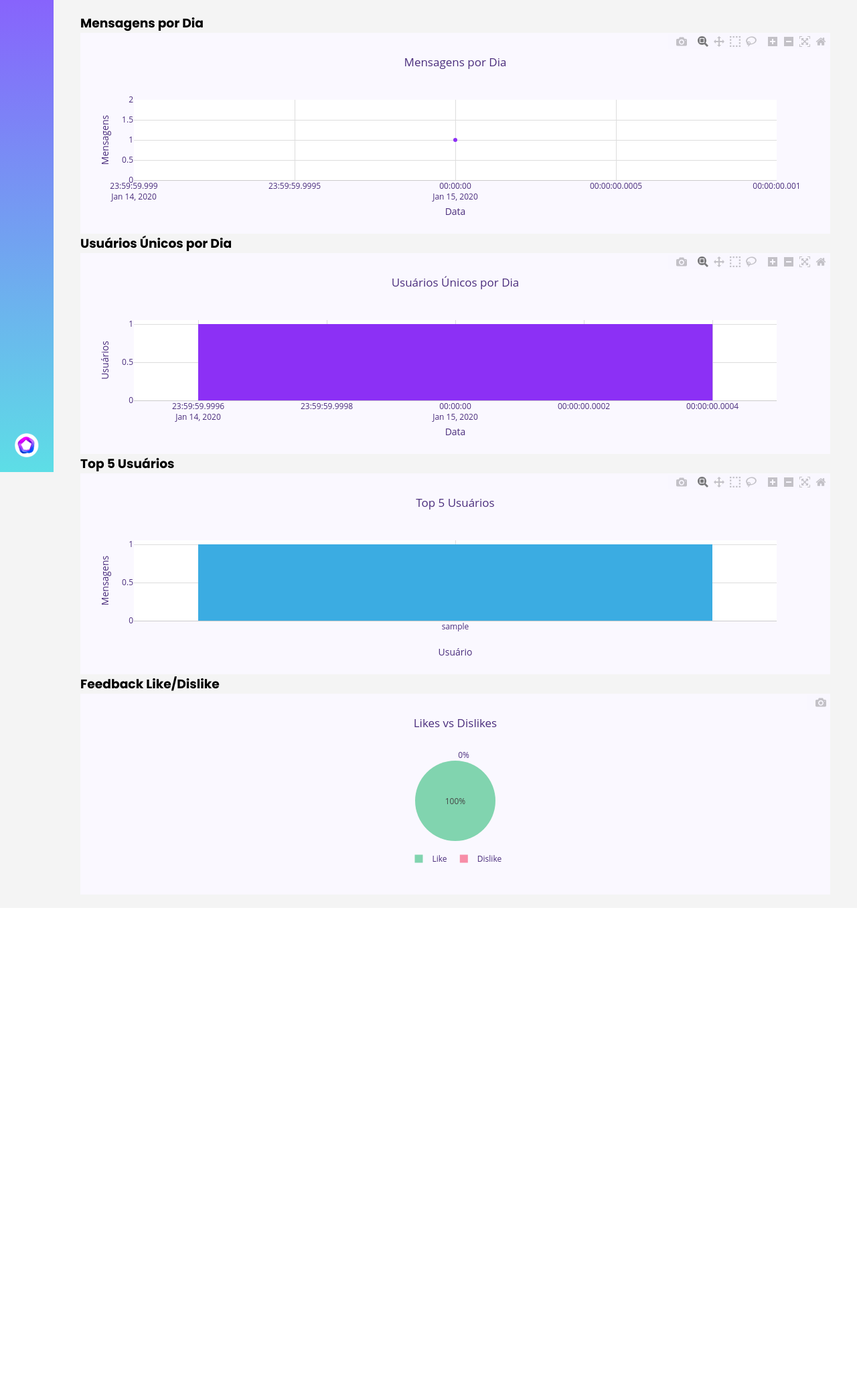
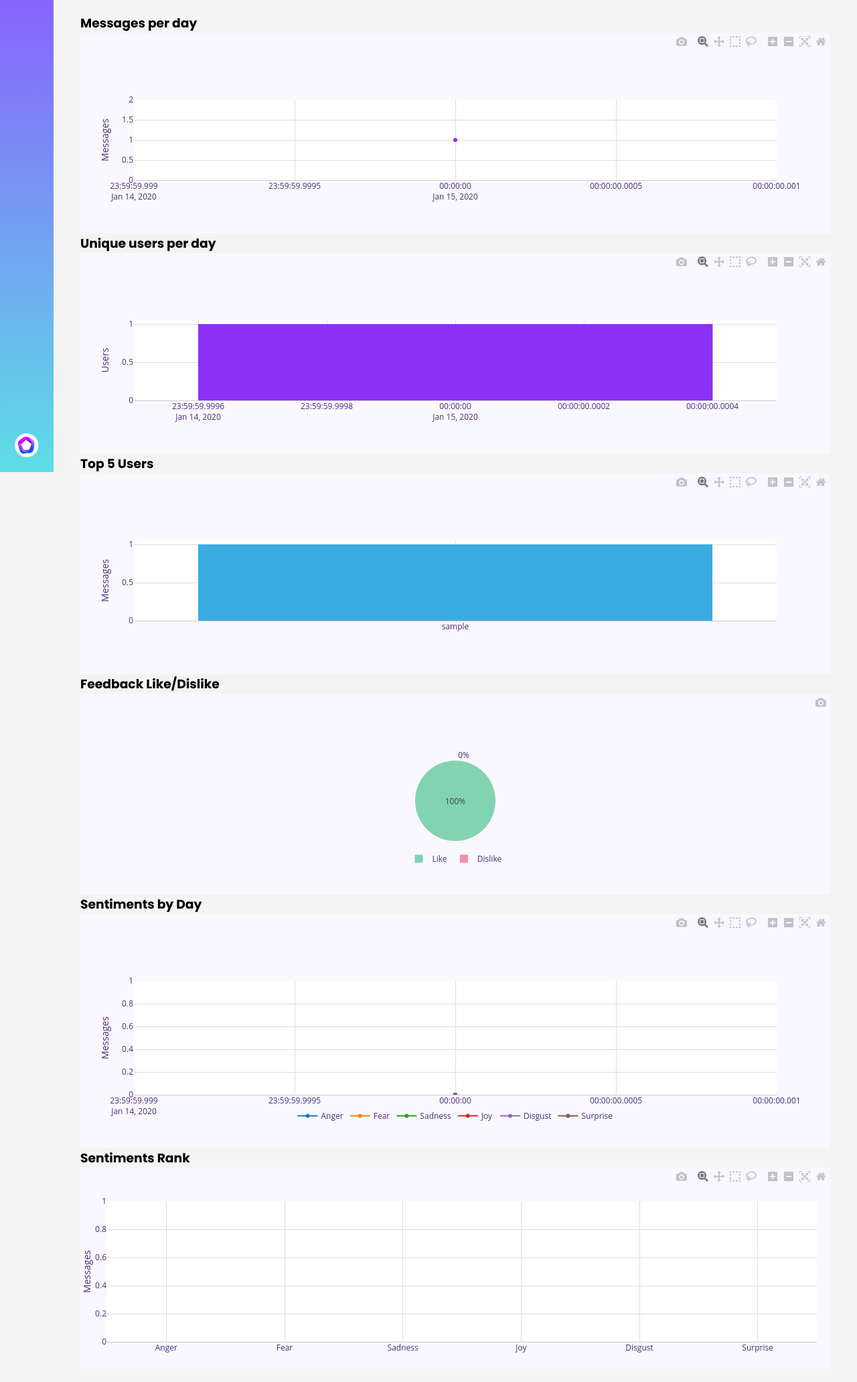
Before and after one commit to streamlit/llm-examples, a Django app: page /app/dashboard in a window 1280 px wide. Shown: the part 95-2159 px from the top of the page at 67% size. Before the commit the page ends 1384 px from the top, so only its background shows below. Run offline with Django 5.2, Linux system fonts and the light colour scheme; a user stored in the database is signed in; tables that the repository leaves empty hold one stand-in row (values such as "Sample post"); some libraries are stand-ins or nearby versions.

Commit message:
graphs adjustments

```diff
--- a/happy-kids/api/models.py
+++ b/happy-kids/api/models.py
@@ -20,6 +20,7 @@ class UsersMilestones(models.Model):
 class chat_memories(models.Model):
     user_id = models.CharField(max_length=100)
     user_message = models.TextField()
+    user_message_sentiment = models.CharField(max_length=20, blank=True, null=True)
     chat_message = models.TextField()
     date_time = models.DateTimeField(auto_now_add=True)
 
--- a/happy-kids/frontend/templates/frontend/dashboard.html
+++ b/happy-kids/frontend/templates/frontend/dashboard.html
@@ -19,23 +19,32 @@
 
             <div class="dashboard-grid" style="width: 100%; max-width: 100%; margin: 0 auto; padding: 20px;">
                 <div class="dashboard-card">
-                    <h3>Mensagens por Dia</h3>
+                    <h3>Messages per day</h3>
                     <div id="chat-messages-graph" style="height:300px; width: 100%;"></div>
                 </div>
 
                 <div class="dashboard-card">
-                    <h3>Usuários Únicos por Dia</h3>
+                    <h3>Unique users per day</h3>
                     <div id="unique-users-graph" style="height:300px; width: 100%;"></div>
                 </div>
 
                 <div class="dashboard-card">
-                    <h3>Top 5 Usuários</h3>
+                    <h3>Top 5 Users</h3>
                     <div id="top-users-graph" style="height:300px; width: 100%;"></div>
                 </div>
 
                 <div class="dashboard-card">
                     <h3>Feedback Like/Dislike</h3>
                     <div id="feedback-pie" style="height:300px; width: 100%;"></div>
+                </div>
+
+                <div class="dashboard-card">
+                    <h3>Sentiments by Day</h3>
+                    <div id="sentiment-graph" style="height:350px; width: 100%;"></div>
+                </div>
+                <div class="dashboard-card">
+                    <h3>Sentiments Rank</h3>
+                    <div id="sentiment-bar-graph" style="height:300px; width: 100%;"></div>
                 </div>
             </div>
         </div>
@@ -46,14 +55,13 @@
     const plotConfig = {
         responsive: true,
         displaylogo: false,
-        displayModeBar: true // ou 'hover' se quiser só ao passar o mouse
+        displayModeBar: true
     };
 
-    // Paleta personalizada mais próxima do CSS da aplicação
     const customLayout = {
-        paper_bgcolor: "#faf8ff",   // fundo lilás super claro
-        plot_bgcolor: "#ffffff",    // fundo interno branco
-        font: {color: "#4a2d7c"},   // roxo institucional
+        paper_bgcolor: "#faf8ff",
+        plot_bgcolor: "#ffffff",
+        font: {color: "#4a2d7c"},
         xaxis: {
             gridcolor: '#ddd',
             zerolinecolor: '#ccc',
@@ -70,45 +78,41 @@
         title: {font: {color: "#4a2d7c"}}
     };
 
-    // Dados vindos do Django
     const chatDates = {{ chat_dates_json|safe }};
     const minDate = chatDates.length > 0 ? chatDates[0] : null;
 
-    // Mensagens por dia
+    // Messages per day
     Plotly.newPlot('chat-messages-graph', [{
         x: chatDates,
         y: {{ chat_counts_json|safe }},
         type: 'scatter',
         mode: 'lines+markers',
-        marker: {color: '#8c30f5'} // roxo vibrante
+        marker: {color: '#8c30f5'}
     }], Object.assign({}, customLayout, {
-        title: 'Mensagens por Dia',
-        xaxis: Object.assign({}, customLayout.xaxis, {title: 'Data', range: [minDate, null]}),
-        yaxis: Object.assign({}, customLayout.yaxis, {title: 'Mensagens'})
+        xaxis: Object.assign({}, customLayout.xaxis, {range: [minDate, null]}),
+        yaxis: Object.assign({}, customLayout.yaxis, {title: 'Messages'})
     }), plotConfig);
 
-    // Usuários únicos por dia
+    //Unique users per day
     Plotly.newPlot('unique-users-graph', [{
         x: {{ unique_user_dates_json|safe }},
         y: {{ unique_user_counts_json|safe }},
         type: 'bar',
         marker: {color: '#8c30f5'}
     }], Object.assign({}, customLayout, {
-        title: 'Usuários Únicos por Dia',
-        xaxis: Object.assign({}, customLayout.xaxis, {title: 'Data'}),
-        yaxis: Object.assign({}, customLayout.yaxis, {title: 'Usuários'})
+        xaxis: Object.assign({}, customLayout.xaxis),
+        yaxis: Object.assign({}, customLayout.yaxis, {title: 'Users'})
     }), plotConfig);
 
-    // Top usuários
+    // Top 5 Users
     Plotly.newPlot('top-users-graph', [{
         x: {{ top_usernames_json|safe }},
         y: {{ top_user_counts_json|safe }},
         type: 'bar',
-        marker: {color: '#3bace2'} // azul institucional
+        marker: {color: '#3bace2'}
     }], Object.assign({}, customLayout, {
-        title: 'Top 5 Usuários',
-        xaxis: Object.assign({}, customLayout.xaxis, {title: 'Usuário'}),
-        yaxis: Object.assign({}, customLayout.yaxis, {title: 'Mensagens'})
+        xaxis: Object.assign({}, customLayout.xaxis),
+        yaxis: Object.assign({}, customLayout.yaxis, {title: 'Messages'})
     }), plotConfig);
 
     // Feedback Pie
@@ -118,9 +122,37 @@
         type: 'pie',
         marker: {colors: ['#81d4af', '#f78da7']},
     }], Object.assign({}, customLayout, {
-        title: 'Likes vs Dislikes',
         legend: {orientation: "h", x: 0.5, xanchor: 'center', font: {color: '#4a2d7c'}}
     }), plotConfig);
+
+    // Sentiments by Day
+    fetch("{% url 'sentiment_over_time' %}")
+      .then(response => response.json())
+      .then(data => {
+        const layout = Object.assign({}, customLayout, {
+          xaxis: Object.assign({}, customLayout.xaxis),
+          yaxis: Object.assign({}, customLayout.yaxis, {title: 'Messages', rangemode: 'tozero'}),
+          legend: {orientation: "h", x: 0.5, xanchor: 'center', font: {color: '#4a2d7c'}}
+        });
+        Plotly.newPlot('sentiment-graph', data.datasets, layout, plotConfig);
+      });
+
+    // Sentiments Rank
+    fetch("{% url 'sentiment_ranking' %}")
+        .then(response => response.json())
+        .then(data => {
+            const barLayout = Object.assign({}, customLayout, {
+            xaxis: Object.assign({}, customLayout.xaxis),
+            yaxis: Object.assign({}, customLayout.yaxis, {title: 'Messages', rangemode: 'tozero'}),
+            margin: { t: 50, l: 40, r: 20, b: 40 }
+            });
+            Plotly.newPlot('sentiment-bar-graph', [{
+            x: data.sentiments,
+            y: data.counts,
+            type: 'bar',
+            marker: {color: '#8c30f5'}
+            }], barLayout, plotConfig);
+        });
 </script>
 
 </body>
--- a/happy-kids/frontend/urls.py
+++ b/happy-kids/frontend/urls.py
@@ -34,6 +34,8 @@ urlpatterns = [
 
     path('create_diary/', views.create_diary, name='create_diary'),
     path("generate_suggestions/", views.generate_suggestions, name="generate_suggestions"),
-    path('dashboard', views.dashboard_view, name='dashboard')
+    path('dashboard', views.dashboard_view, name='dashboard'),
+    path('sentiment-over-time/', views.sentiment_over_time, name='sentiment_over_time'),
+    path('sentiment-ranking/', views.sentiment_ranking, name='sentiment_ranking'),
 
 ]
--- a/happy-kids/frontend/views.py
+++ b/happy-kids/frontend/views.py
@@ -1,4 +1,4 @@
-from .utils import get_short_term_memory
+from .utils import get_short_term_memory, classify_sentiment
 from .forms import *
 from django.contrib.admin.views.decorators import staff_member_required
 from django.contrib.auth.decorators import login_required
@@ -15,6 +15,7 @@ import json
 import markdown
 from django.db.models.functions import TruncDate
 from django.db.models import Count
+
 
 # Create your views here.
 @login_required
@@ -89,14 +90,17 @@ def view_lulu(request):
         recent_memory = get_short_term_memory(user_id)
 
         messages = [
-            {"role": "system", "content": "Lulu is a friendly, empathetic assistant designed to help students improve their language skills in Luxembourgish, German, and French."},
-            {"role": "user", "content": "What's your name?"},
-            {"role": "assistant", "content": "Hey there! I'm Lulu, your language-learning buddy! How can I help you today?", "weight": 1},
-            {"role": "system", "content": "Your name is Lulu, you're a friend who will help children and teenagers on their academic journeys, aiming to show the positivity of life with sweetness and sensitivity."}
+            {
+                "role": "system",
+                "content": (
+                    "You are Lulu, a friendly, empathetic assistant designed to help children and teenagers improve "
+                    "their language skills in Luxembourgish, German, and French. You are positive, sensitive, supportive, "
+                    "and always encourage students to learn and be confident."
+                )
+            }
         ]
 
-        for msg in recent_memory:
-            messages.append({"role": "user", "content": msg})
+        messages.extend(recent_memory)
 
         messages.append({"role": "user", "content": question})
 
@@ -114,11 +118,14 @@ def view_lulu(request):
                 if chunk.choices and chunk.choices[0].delta.content:
                     response_text += chunk.choices[0].delta.content
 
-            response_text_html = markdown.markdown(text=response_text,output_format='html')
+            response_text_html = markdown.markdown(text=response_text, output_format='html')
+
+            sentiment = classify_sentiment(question)
 
             models.chat_memories.objects.create(
                 user_id=request.user.id,
                 user_message=question,
+                user_message_sentiment=sentiment,
                 chat_message=response_text
             )
 
@@ -668,3 +675,68 @@ def dashboard_view(request):
         'unique_user_dates_json': json.dumps(unique_user_dates),
         'unique_user_counts_json': json.dumps(unique_user_counts),
     })
+
+
+##### Dahsboard Sentimentos
+
+@login_required
+def sentiment_over_time(request):
+
+    data = (
+        models.chat_memories.objects
+        .exclude(user_message_sentiment__isnull=True)
+        .exclude(user_message_sentiment__exact="")
+        .annotate(date=TruncDate('date_time'))
+        .values('date', 'user_message_sentiment')
+        .annotate(count=Count('id'))
+        .order_by('date')
+    )
+
+    result = {}
+    for row in data:
+        date = row['date'].strftime("%Y-%m-%d")
+        sentiment = row['user_message_sentiment']
+        count = row['count']
+        if date not in result:
+            result[date] = {}
+        result[date][sentiment] = count
+
+    sentiments = ["Anger", "Fear", "Sadness", "Joy", "Disgust", "Surprise"]
+    response = {
+        "labels": sorted(result.keys()),
+        "datasets": []
+    }
+    for sentiment in sentiments:
+        dataset = {
+            "name": sentiment,
+            "x": response["labels"],
+            "y": [result.get(date, {}).get(sentiment, 0) for date in response["labels"]],
+            "mode": "lines+markers",
+            "type": "scatter"
+        }
+        response["datasets"].append(dataset)
+
+    return JsonResponse(response)
+
+@login_required
+def sentiment_ranking(request):
+
+    ranking = (
+        models.chat_memories.objects
+        .exclude(user_message_sentiment__isnull=True)
+        .exclude(user_message_sentiment__exact="")
+        .values('user_message_sentiment')
+        .annotate(count=Count('id'))
+        .order_by('-count')
+    )
+    sentiments = ["Anger", "Fear", "Sadness", "Joy", "Disgust", "Surprise"]
+
+    counts = {s: 0 for s in sentiments}
+    for row in ranking:
+        if row['user_message_sentiment'] in sentiments:
+            counts[row['user_message_sentiment']] = row['count']
+
+    return JsonResponse({
+        "sentiments": sentiments,
+        "counts": [counts[s] for s in sentiments]
+    })
```
Also changed, not shown: happy-kids/frontend/utils.py (+47 -7 lines), happy-kids/api/migrations/0015_chat_memories_user_message_sentiment.py (added), 1 other file.
